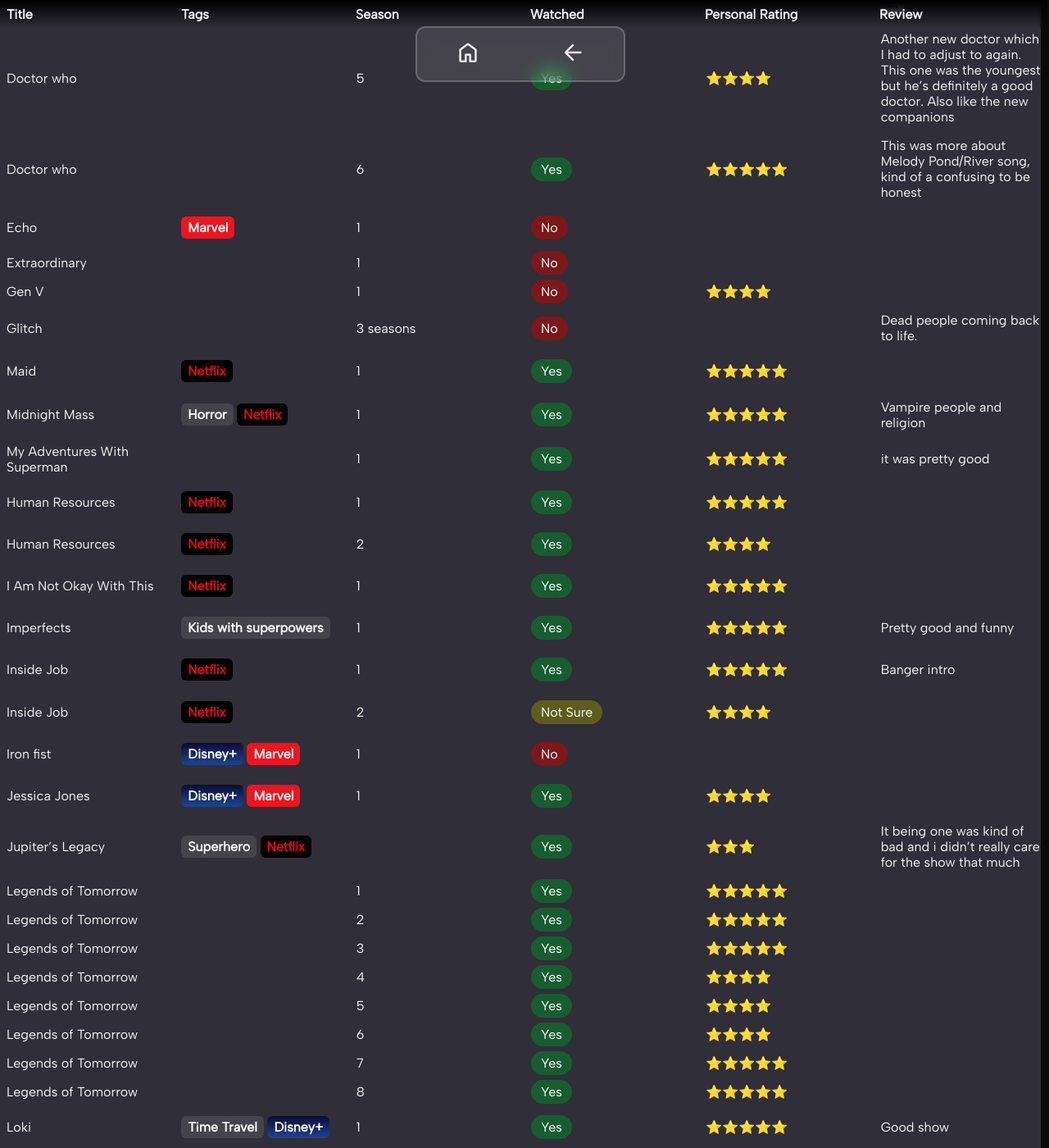
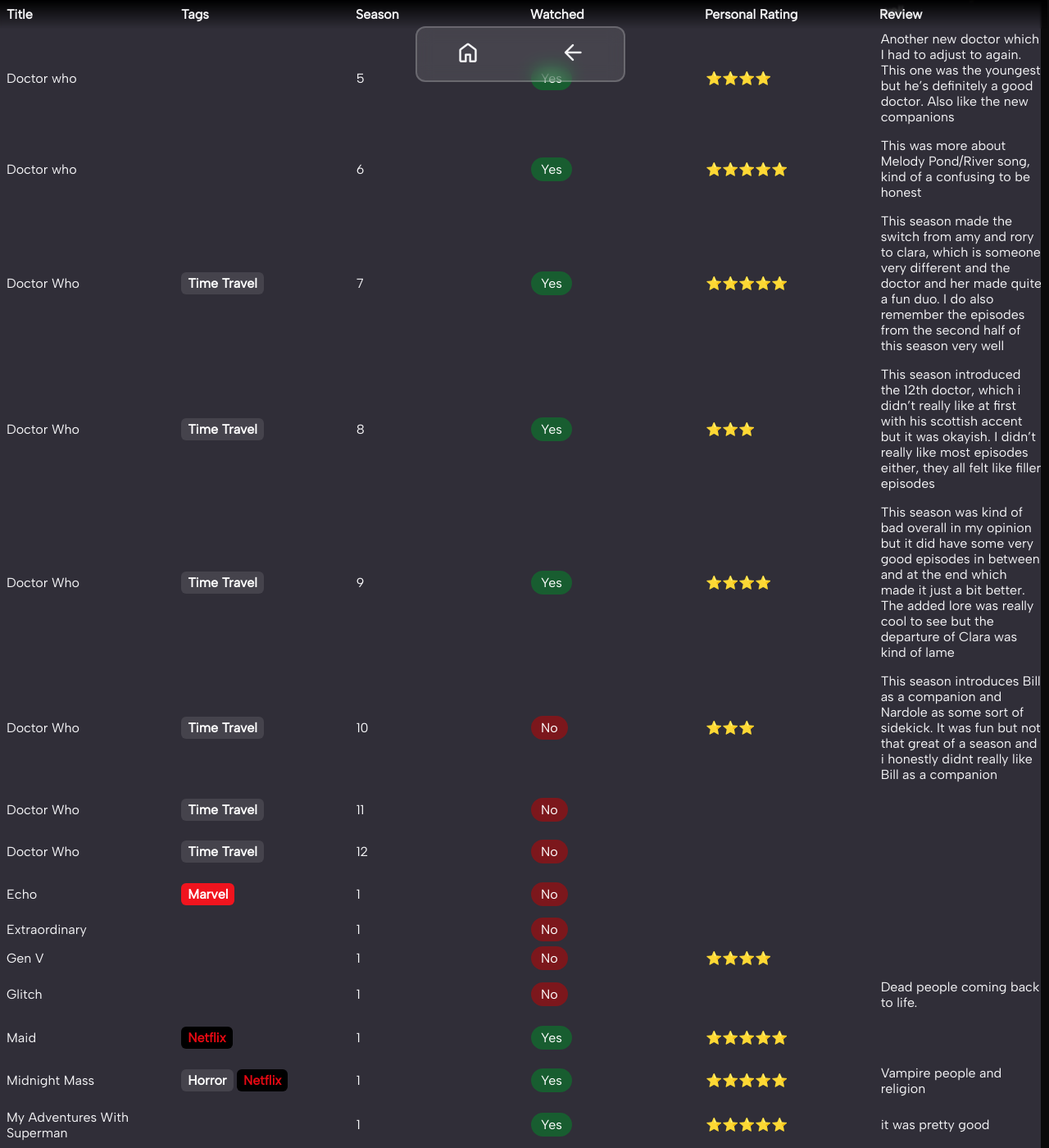
Before and after one commit to Plueres/Plueres.github.io, a Jekyll site: the page built from pages/showslist.md, in a window 1280 px wide and 1400 px high, scrolled down 3433 px. Shown: the whole window at 82% size. Built offline with Jekyll 4.4.1, drawn with Linux system fonts in a browser that asks for light colours; some web fonts are replaced.

Commit message:
Update Lists “shows”

```diff
--- a/_data/shows.yml
+++ b/_data/shows.yml
@@ -10,7 +10,7 @@
     tags: "!Marvel"
     season: 1
   - title: Amazing stories
-    season: null
+    season: "1"
     watched: "!no"
     personal_rating: null
     review: null
@@ -228,9 +228,9 @@
     title: Doctor Who
     tags: "!Time Travel"
     personal_rating: 5
-    review: I liked the first even though it was set in 2005/2006. The CGI
-      was very dated but funny non the less. I kinda wish the ninth doctor
-      would've stayed for more seasons.
+    review: I liked the first even though it was set in 2005/2006. The CGI was very
+      dated but funny non the less. I kinda wish the ninth doctor would've
+      stayed for more seasons.
     season: 1
   - watched: "!yes"
     title: Doctor who
@@ -260,9 +260,50 @@
   - watched: "!yes"
     title: Doctor who
     season: "6"
-    review: This was more about Melody Pond/River song, kind of a confusing
-      to be honest
+    review: This was more about Melody Pond/River song, kind of a confusing to be
+      honest
     personal_rating: 5
+  - watched: "!yes"
+    title: Doctor Who
+    tags: "!Time Travel"
+    season: "7"
+    personal_rating: 5
+    review: This season made the switch from amy and rory to clara, which is someone
+      very different and the doctor and her made quite a fun duo. I do also
+      remember the episodes from the second half of this season very well
+  - watched: "!yes"
+    title: Doctor Who
+    tags: "!Time Travel"
+    season: "8"
+    personal_rating: 3
+    review: This season introduced the 12th doctor, which i didn't really like at
+      first with his scottish accent but it was okayish. I didn't really like
+      most episodes either, they all felt like filler episodes
+  - watched: "!yes"
+    title: Doctor Who
+    tags: "!Time Travel"
+    season: "9"
+    personal_rating: 4
+    review: This season was kind of bad overall in my opinion but it did have some
+      very good episodes in between and at the end which made it just a bit
+      better. The added lore was really cool to see but the departure of Clara
+      was kind of lame
+  - watched: "!no"
+    title: Doctor Who
+    tags: "!Time Travel"
+    season: "10"
+    personal_rating: 3
+    review: This season introduces Bill as a companion and Nardole as some sort of
+      sidekick. It was fun but not that great of a season and i honestly didnt
+      really like Bill as a companion
+  - watched: "!no"
+    title: Doctor Who
+    tags: "!Time Travel"
+    season: "11"
+  - watched: "!no"
+    title: Doctor Who
+    tags: "!Time Travel"
+    season: "12"
   - watched: "!no"
     title: Echo
     tags: "!Marvel"
@@ -277,7 +318,7 @@
     season: 1
     personal_rating: 4
   - title: Glitch
-    season: 3 seasons
+    season: "1"
     watched: "!no"
     personal_rating: null
     review: Dead people coming back to life.
@@ -351,8 +392,8 @@
     season: null
     watched: "!yes"
     personal_rating: 3
-    review: It being one was kind of bad and i didn’t really care for the
-      show that much
+    review: It being one was kind of bad and i didn’t really care for the show that
+      much
   - title: Legends of Tomorrow
     season: 1
     watched: "!yes"
@@ -648,15 +689,16 @@
     personal_rating: 4
     review: The ending was not that good
   - title: The leftovers
-    season: null
+    season: "1"
     watched: "!no"
     personal_rating: null
     review: null
   - title: The power
-    season: null
+    season: "1"
     watched: "!no"
     personal_rating: null
     review: null
+    tags: "!Superpowers"
   - title: The Rain
     tags: "!Netflix"
     season: 1
@@ -672,7 +714,7 @@
   - title: The Rain
     tags: "!Netflix"
     season: 3
-    watched: "!notsure 50%"
+    watched: "!notsure"
     personal_rating: 2
     review: lost interest and didn’t want to finish it
   - title: The Queen’s Gambit
@@ -745,7 +787,7 @@
   - title: Umbrella Academy
     tags: "!Netflix"
     season: 4
-    watched: null
+    watched: "!no"
     personal_rating: null
     review: null
   - title: Warrior Nun
```
